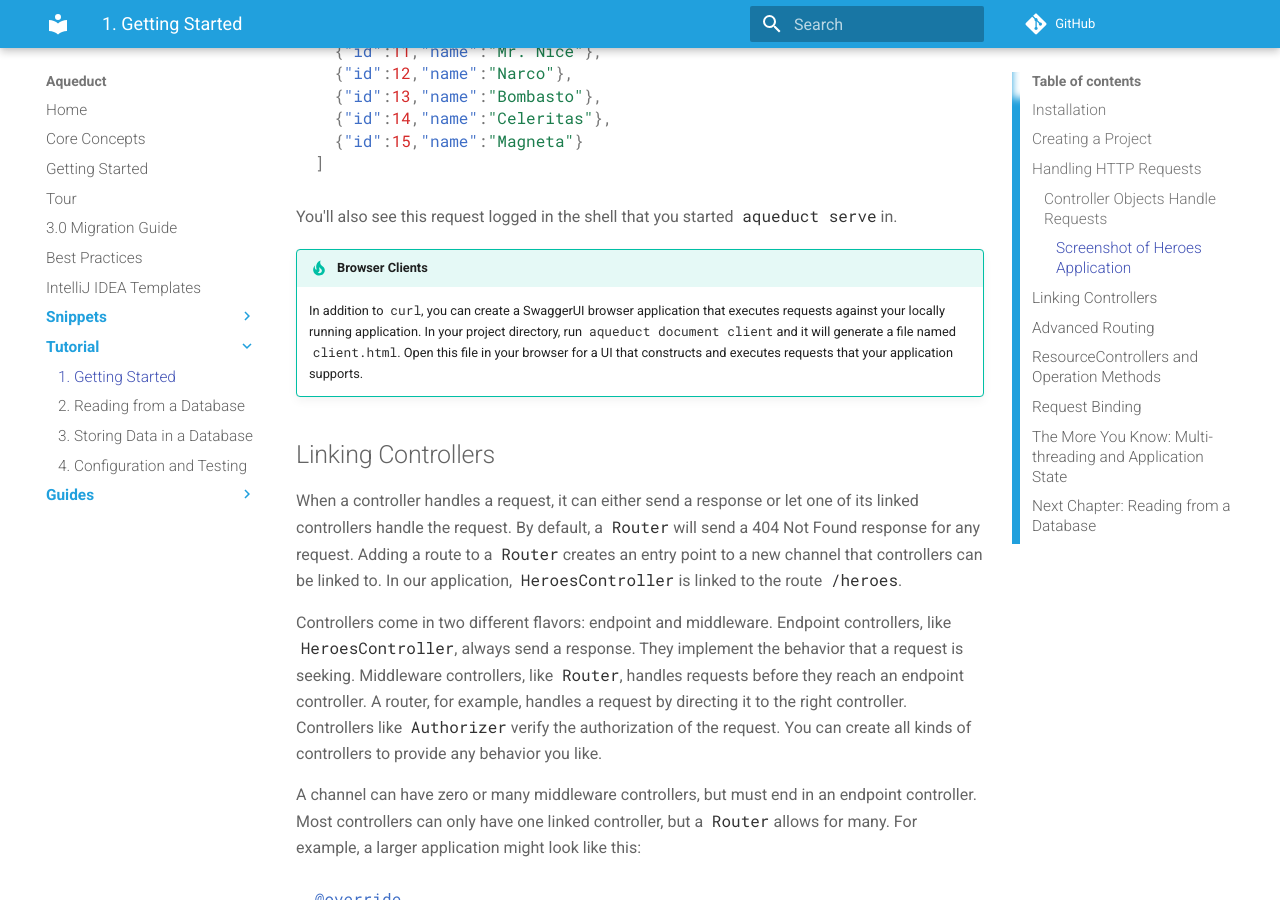
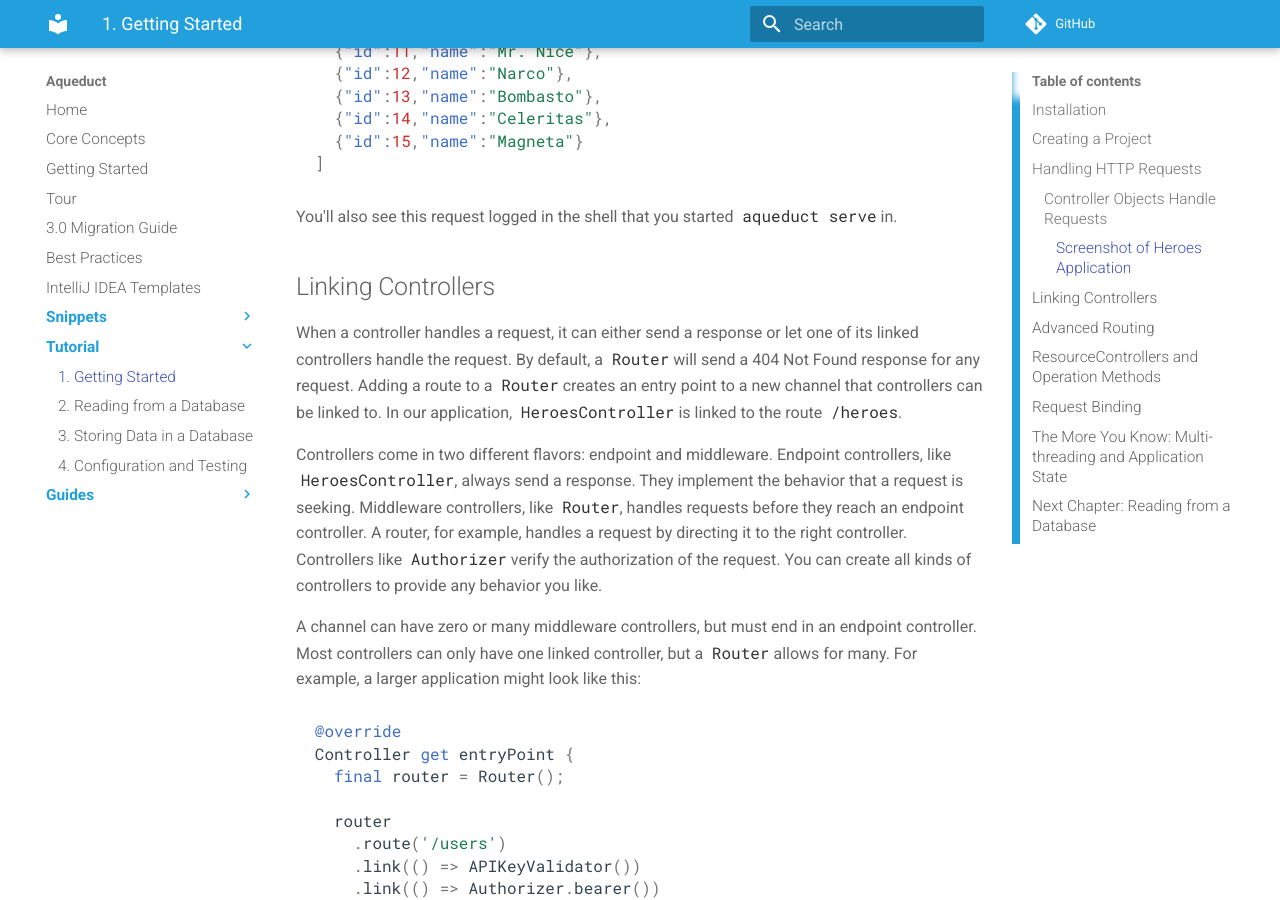
Before and after one commit to stablekernel/aqueduct, an MkDocs documentation site: the page built from source/docs/tut/getting-started.md, in a window 1280 px wide and 900 px high, scrolled down 5354 px. Built offline with MkDocs 1.6.1 and Material for MkDocs 9.7.7, drawn with Linux system fonts in a browser that asks for light colours; comment, search, counter and statistics services are not loaded; old or Windows-style settings are respelled for this version of MkDocs; some of the changed text lies outside the part shown.

Commit message:
Fixed tour, introduced doc client later, fix typo

```diff
--- a/source/docs/http/threading.md
+++ b/source/docs/http/threading.md
@@ -30,7 +30,7 @@
 
 There are a number of variables that factor into the isolate count decision. First, recall a computer essentially does two things: it executes instructions and transmits data. Both of these tasks take time, especially when that data is transmitted to another computer thousands of miles away. (It is a modern marvel that these tasks occur as fast as they do - one that we often take for granted.)
 
-While a few milliseconds difference in speed to handle a single request isn't all that meaningful, when you start receiving thousands of requests at a time, these milliseconds add up. When your application is struggling to keep up with executing instructions, it it said to be *CPU-bound*. (When your application is struggling to transmit data, it is said to be *IO-bound*.)
+While a few milliseconds difference in speed to handle a single request isn't all that meaningful, when you start receiving thousands of requests at a time, these milliseconds add up. When your application is struggling to keep up with executing instructions, it is said to be *CPU-bound*. (When your application is struggling to transmit data, it is said to be *IO-bound*.)
 
 A CPU-bound application has two choices: execute less instructions or have more processors (or cores) to execute instructions with. Most computers these days have multiple processors. When only using a single isolate, an Aqueduct application can only use one of those processors at a time. As the number of isolates increases, so too do the number of processors that can be used at a time.
 
--- a/source/docs/tut/getting-started.md
+++ b/source/docs/tut/getting-started.md
@@ -170,9 +170,6 @@
 
 You'll also see this request logged in the shell that you started `aqueduct serve` in.
 
-!!! tip "Browser Clients"
-    In addition to `curl`, you can create a SwaggerUI browser application that executes requests against your locally running application. In your project directory, run `aqueduct document client` and it will generate a file named `client.html`. Open this file in your browser for a UI that constructs and executes requests that your application supports.
-
 ## Linking Controllers
 
 When a controller handles a request, it can either send a response or let one of its linked controllers handle the request. By default, a `Router` will send a 404 Not Found response for any request. Adding a route to a `Router` creates an entry point to a new channel that controllers can be linked to. In our application, `HeroesController` is linked to the route `/heroes`.
```
Also changed, not shown: other parts of source/docs/tut/getting-started.md (+4 -0 lines), source/docs/tour.md (+4 -0 lines).
